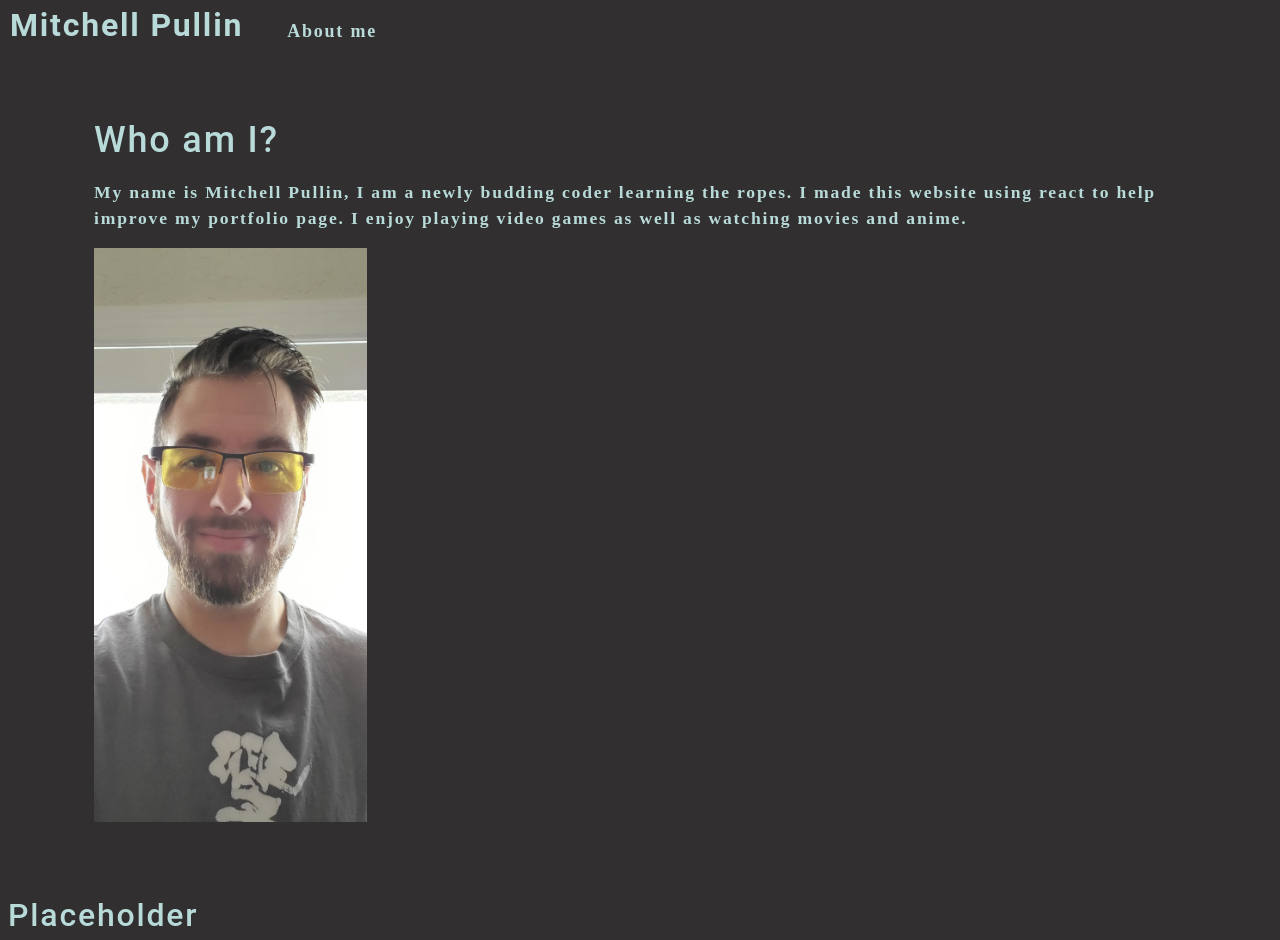
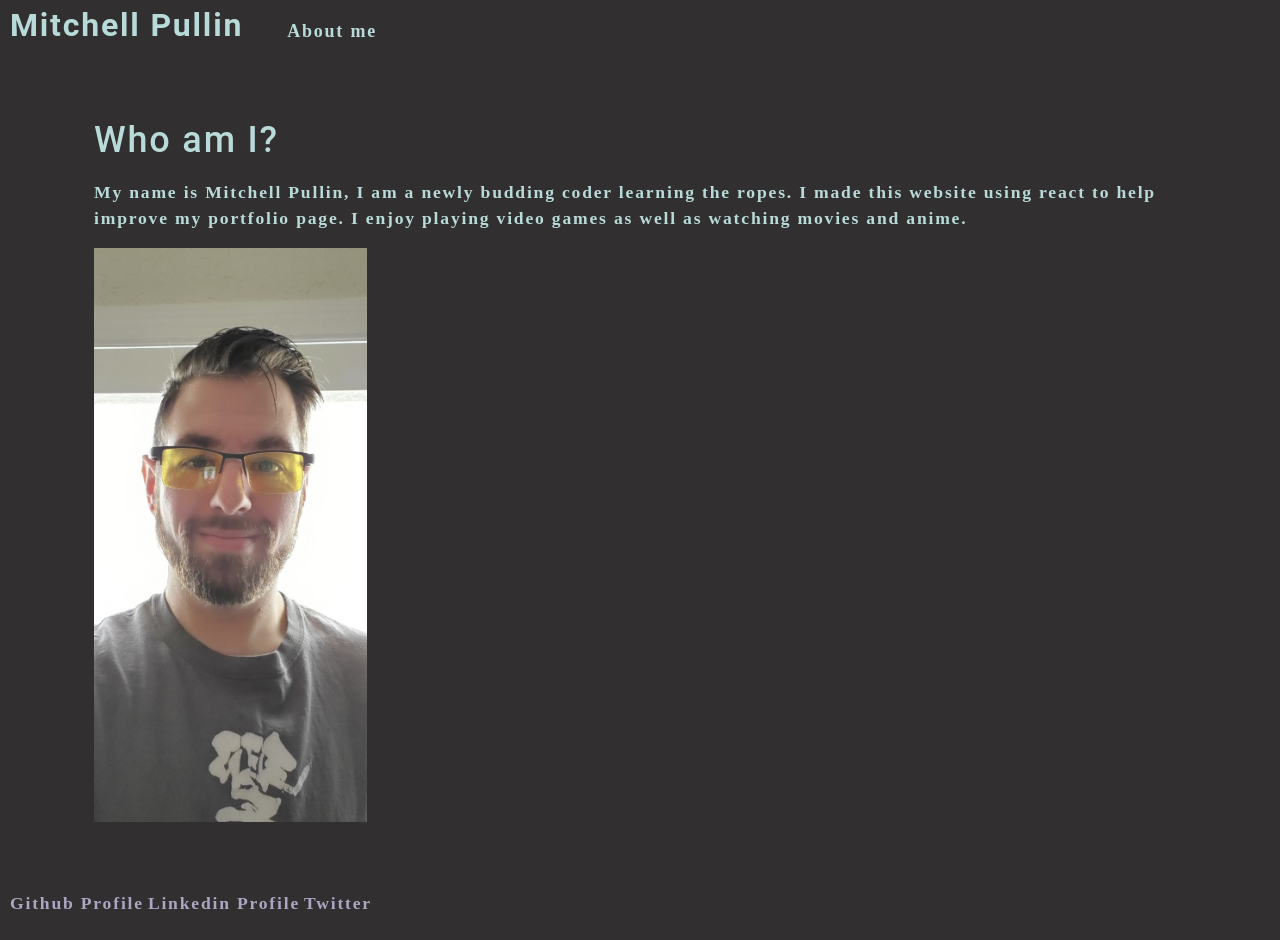
Before and after one commit to mtpullin/react-portfolio, a React (Create React App) app: page / in a window 1280 px wide. Built offline with nearby package versions, Linux system fonts and the light colour scheme.

Commit message:
finished footer links

```diff
--- a/src/components/Footer/index.js
+++ b/src/components/Footer/index.js
@@ -3,9 +3,11 @@ import React from 'react'
 function Footer() {
     return(
         <footer className= "flex-row px-1">
-            <h2>
-                Placeholder
-            </h2>
+            <p>
+                <a href= "https://github.com/mtpullin">Github Profile</a>
+                <a href="https://www.linkedin.com/in/mitchell-pullin-bb124420b/">Linkedin Profile</a>
+                <a href="https://twitter.com/Mitchel04614136">Twitter</a>
+            </p>
         </footer>
     )
 }
```
Also changed, not shown: src/components/Project/index.js (added).
